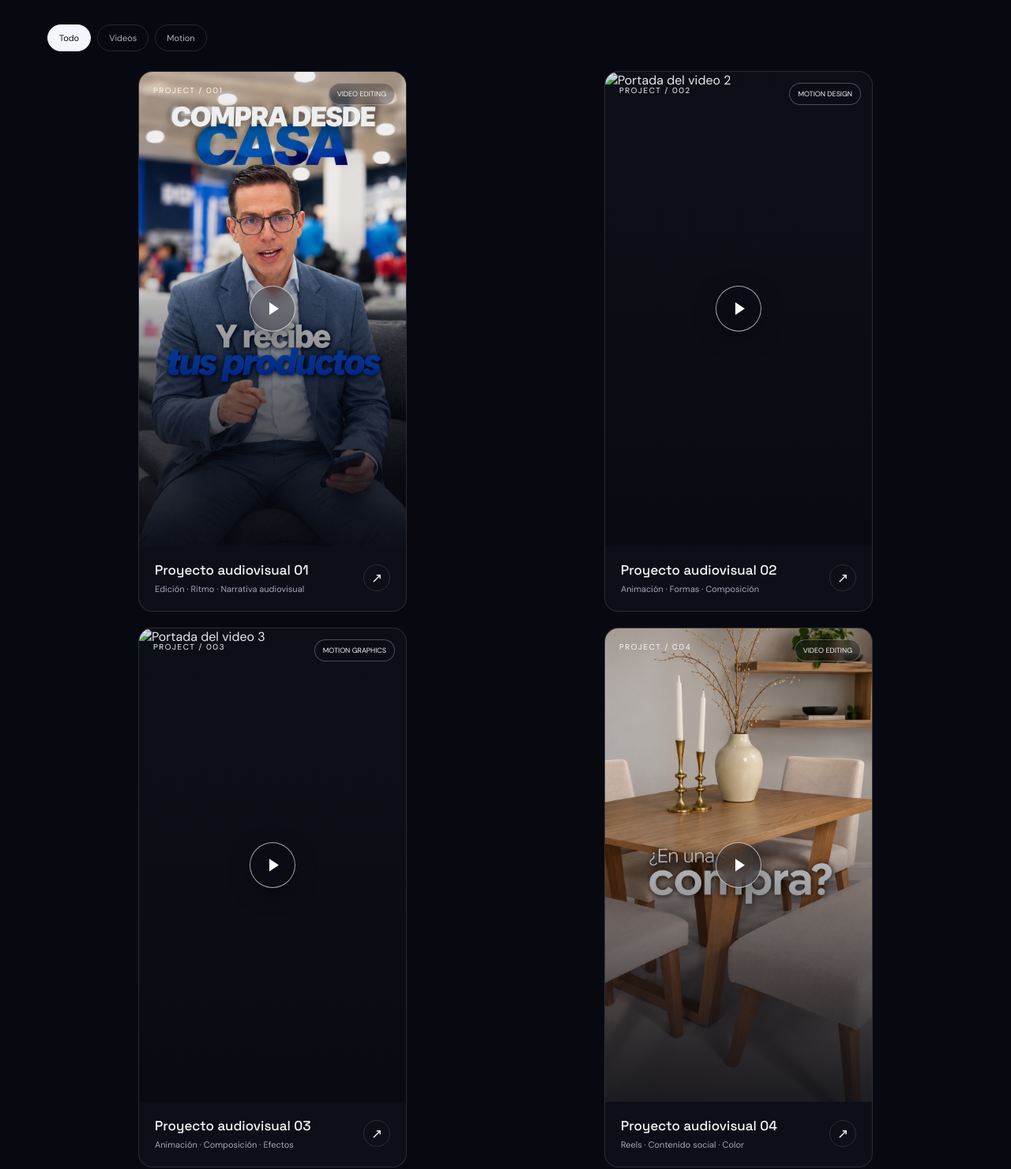
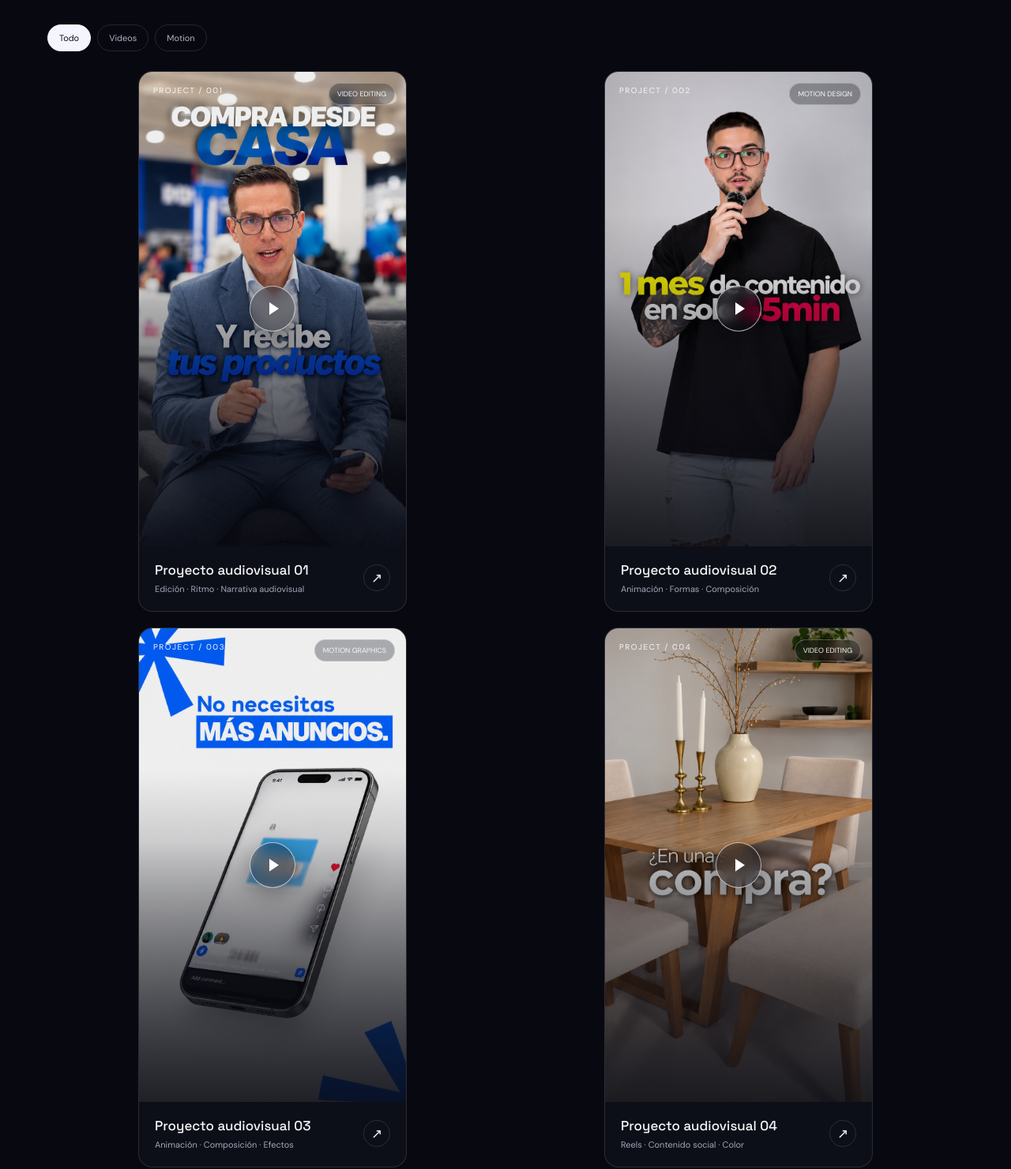
Before and after one commit to xlodbrok-pixel/editora, a plain HTML site: page index.html in a window 1280 px wide. Shown: the part 2419-3900 px from the top of the page at 79% size. Drawn offline with Linux system fonts and the light colour scheme.

Commit message:
Update index.html

```diff
--- a/index.html
+++ b/index.html
@@ -53,8 +53,8 @@
 </div></section>
 <section class="wrap section" id="trabajos"><div class="section-head reveal"><div><div class="kicker">03 / Selección creativa</div><h2>Trabajo que habla<br>por sí mismo<span style="color:#9276ff">.</span></h2></div><p>Una selección de seis proyectos audiovisuales. Explora cada pieza y ábrela para verla completa en Google Drive.</p></div><div class="filters reveal" role="group" aria-label="Filtrar proyectos"><button class="filter active" data-filter="all">Todo</button><button class="filter" data-filter="video">Videos</button><button class="filter" data-filter="motion">Motion</button></div><div class="projects">
  <article class="project reveal" data-category="video" data-video-url="https://drive.google.com/file/d/11aL00hxxmvg-FtqOtR-BckvTJ3HCqEYm/view?usp=sharing" tabindex="0" role="link" aria-label="Abrir video 1 en Google Drive"><div class="thumb"><img class="cover-image" src="video-1.jpg" alt="Portada del video 1" loading="lazy"><div class="cover-shade"></div><span class="index">PROJECT / 001</span><span class="pill">VIDEO EDITING</span><span class="play-cover" aria-hidden="true"></span></div><div class="project-meta"><div><h3>Proyecto audiovisual 01</h3><p>Edición · Ritmo · Narrativa audiovisual</p></div><span class="arrow">↗</span></div></article>
- <article class="project reveal" data-category="motion" data-video-url="https://drive.google.com/file/d/1Ixx_bTwIwCLOoeG9QEhYPXq29YCm0GK6/view?usp=sharing" tabindex="0" role="link" aria-label="Abrir video 2 en Google Drive"><div class="thumb"><img class="cover-image" src="img/videos/video-2.jpg" alt="Portada del video 2" loading="lazy"><div class="cover-shade"></div><span class="index">PROJECT / 002</span><span class="pill">MOTION DESIGN</span><span class="play-cover" aria-hidden="true"></span></div><div class="project-meta"><div><h3>Proyecto audiovisual 02</h3><p>Animación · Formas · Composición</p></div><span class="arrow">↗</span></div></article>
- <article class="project reveal" data-category="motion" data-video-url="https://drive.google.com/file/d/1CU6WXSiv36wjkg3-BAQ75Hm1YGl-O1wm/view?usp=sharing" tabindex="0" role="link" aria-label="Abrir video 3 en Google Drive"><div class="thumb"><img class="cover-image" src="img/videos/video-3.jpg" alt="Portada del video 3" loading="lazy"><div class="cover-shade"></div><span class="index">PROJECT / 003</span><span class="pill">MOTION GRAPHICS</span><span class="play-cover" aria-hidden="true"></span></div><div class="project-meta"><div><h3>Proyecto audiovisual 03</h3><p>Animación · Composición · Efectos</p></div><span class="arrow">↗</span></div></article>
+ <article class="project reveal" data-category="motion" data-video-url="https://drive.google.com/file/d/1Ixx_bTwIwCLOoeG9QEhYPXq29YCm0GK6/view?usp=sharing" tabindex="0" role="link" aria-label="Abrir video 2 en Google Drive"><div class="thumb"><img class="cover-image" src="video-2.jpg" alt="Portada del video 2" loading="lazy"><div class="cover-shade"></div><span class="index">PROJECT / 002</span><span class="pill">MOTION DESIGN</span><span class="play-cover" aria-hidden="true"></span></div><div class="project-meta"><div><h3>Proyecto audiovisual 02</h3><p>Animación · Formas · Composición</p></div><span class="arrow">↗</span></div></article>
+ <article class="project reveal" data-category="motion" data-video-url="https://drive.google.com/file/d/1CU6WXSiv36wjkg3-BAQ75Hm1YGl-O1wm/view?usp=sharing" tabindex="0" role="link" aria-label="Abrir video 3 en Google Drive"><div class="thumb"><img class="cover-image" src="video-3.jpg" alt="Portada del video 3" loading="lazy"><div class="cover-shade"></div><span class="index">PROJECT / 003</span><span class="pill">MOTION GRAPHICS</span><span class="play-cover" aria-hidden="true"></span></div><div class="project-meta"><div><h3>Proyecto audiovisual 03</h3><p>Animación · Composición · Efectos</p></div><span class="arrow">↗</span></div></article>
  <article class="project reveal" data-category="video" data-video-url="https://drive.google.com/file/d/1nS9BVt4cm-XmEEi4l8T1sglb4LyZBFDR/view?usp=sharing" tabindex="0" role="link" aria-label="Abrir video 4 en Google Drive"><div class="thumb"><img class="cover-image" src="video-4.jpg" alt="Portada del video 4" loading="lazy"><div class="cover-shade"></div><span class="index">PROJECT / 004</span><span class="pill">VIDEO EDITING</span><span class="play-cover" aria-hidden="true"></span></div><div class="project-meta"><div><h3>Proyecto audiovisual 04</h3><p>Reels · Contenido social · Color</p></div><span class="arrow">↗</span></div></article>
  <article class="project reveal" data-category="video" data-video-url="https://drive.google.com/file/d/1nJfB9BFxlOaC4TU6fOVqhQY1R2rKenql/view?usp=sharing" tabindex="0" role="link" aria-label="Abrir video 5 en Google Drive"><div class="thumb"><img class="cover-image" src="video-5.jpg" alt="Portada del video 5" loading="lazy"><div class="cover-shade"></div><span class="index">PROJECT / 005</span><span class="pill">SOCIAL CONTENT</span><span class="play-cover" aria-hidden="true"></span></div><div class="project-meta"><div><h3>Proyecto audiovisual 05</h3><p>Contenido digital · Edición audiovisual</p></div><span class="arrow">↗</span></div></article>
  <article class="project reveal" data-category="motion" data-video-url="https://drive.google.com/file/d/1lpCjkxc5tM3UmZ9fObDgVSUHRhti4lmv/view?usp=sharing" tabindex="0" role="link" aria-label="Abrir video 6 en Google Drive"><div class="thumb"><img class="cover-image" src="video-6.jpg" alt="Portada del video 6" loading="lazy"><div class="cover-shade"></div><span class="index">PROJECT / 006</span><span class="pill">MOTION GRAPHICS</span><span class="play-cover" aria-hidden="true"></span></div><div class="project-meta"><div><h3>Proyecto audiovisual 06</h3><p>Movimiento · Composición · Narrativa</p></div><span class="arrow">↗</span></div></article>
```
